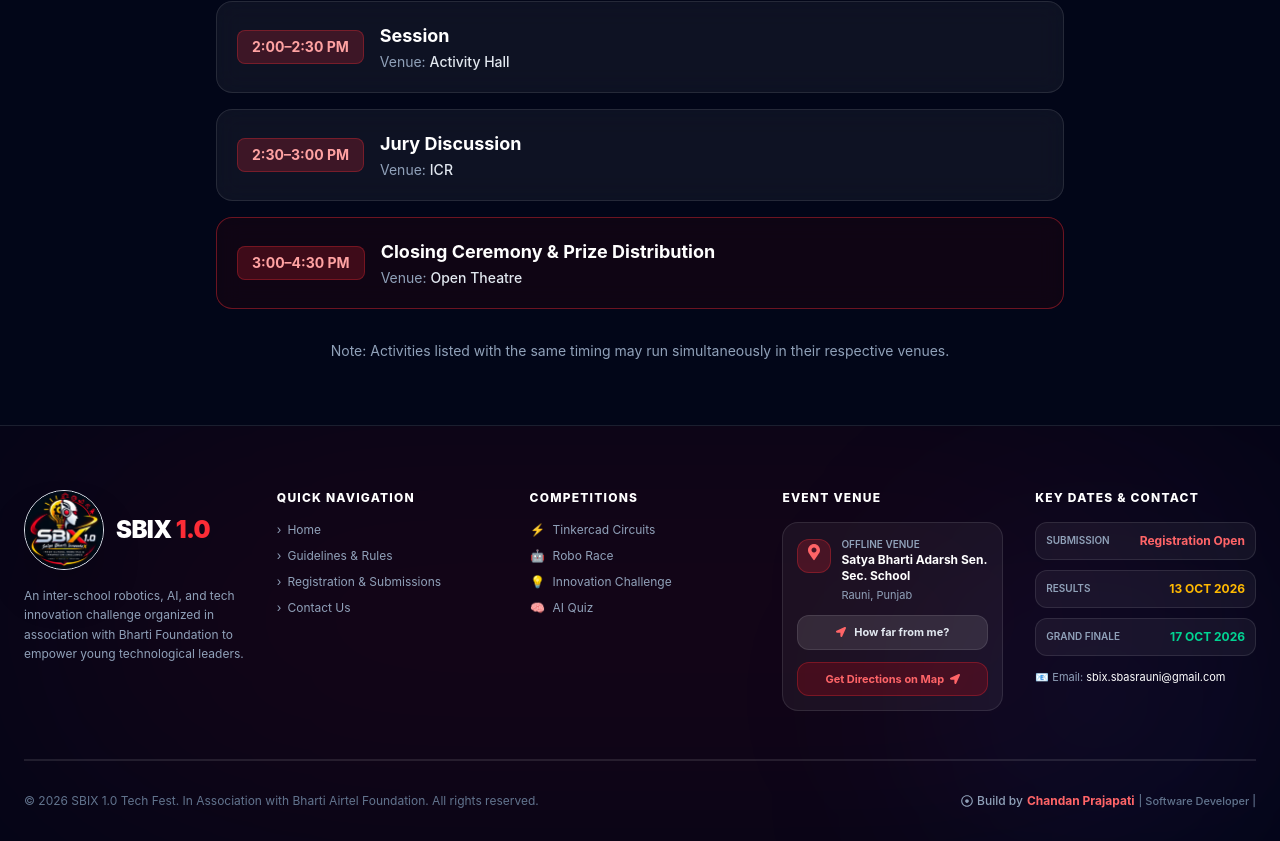
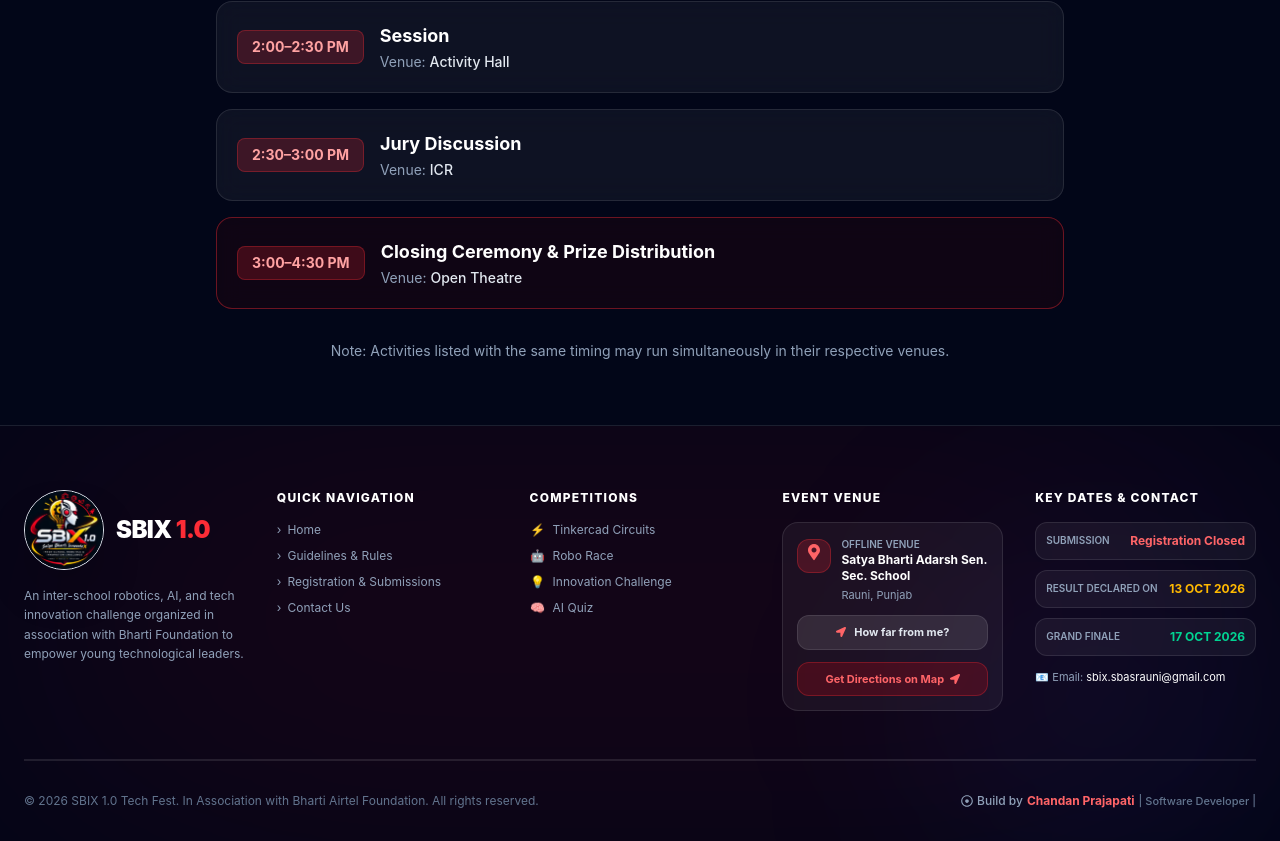
Before and after one commit to Cdansoftware/sbix, a React (Vite) app: page /home in a window 1280 px wide. Shown: the part 5902-6743 px from the top of the page. Built offline with nearby package versions, Linux system fonts and the light colour scheme.

Commit message:
addedall

```diff
--- a/src/pages/Contact.jsx
+++ b/src/pages/Contact.jsx
@@ -165,7 +165,8 @@ const Contact = () => {
                     className="mt-4 mb-2 font-black tracking-tight text-white"
                   >
                     <a
-                      href={`tel:${l.Contact}`}
+
+              href={`tel:${l.Contact}`}
                       className="hover:text-red-500 transition-colors"
                     >
                       {l.Contact}
--- a/src/pages/Footer.jsx
+++ b/src/pages/Footer.jsx
@@ -269,13 +269,13 @@ const Footer = () => {
                   Submission
                 </span>
                 <span className="text-xs font-bold text-red-400">
-                  Registration Open
+                  Registration Closed
                 </span>
               </div>
 
               <div className="p-2.5 rounded-xl bg-white/5 border border-white/10 flex items-center justify-between">
                 <span className="text-[10px] text-slate-400 uppercase font-semibold">
-                  Results
+                  Result Declared On
                 </span>
                 <span className="text-xs font-bold text-amber-400">
                   13 OCT 2026
--- a/src/pages/Jury.jsx
+++ b/src/pages/Jury.jsx
@@ -6,6 +6,7 @@ import Vrun from "../assets/Vrun.png";
 import Depak from "../assets/Depak.jpeg";
 import Jasmeen from "../assets/jasmeen.png";
 import { FaGavel } from "react-icons/fa";
+import { desc } from "framer-motion/m";
 
 const juryMembers = [
   {
@@ -97,6 +98,14 @@ const JuryCards = () => {
       image: Jasmeen,
       bio: "Distinguished academic leader contributing to computer science education and innovation.",
     },
+    {
+      name: "Sanchit Gupta",
+      title: "Founder of Agriguru Techbologies",
+      designation: "Founder of Agriguru Techbologies",
+      organization: "Plaksha University",
+      image: Sanchit,
+      bio: "NA"
+    }
   ];
 
   return (
--- a/src/pages/Registration.jsx
+++ b/src/pages/Registration.jsx
@@ -69,7 +69,7 @@ const Registration = () => {
               <p className="text-xs font-semibold text-slate-400">
                 Submission Deadline
               </p>
-              <p className="text-sm font-bold text-red-400">Registration Open</p>
+              <p className="text-sm font-bold text-red-400">Registration Closed</p>
             </div>
           </div>
 
@@ -123,7 +123,7 @@ const Registration = () => {
                   <span className="text-red-400 font-bold">•</span>
                   <span>
                     <strong>Submission Deadline:</strong> All entries must be
-                    submitted by <strong>Registration Open</strong>.
+                    submitted by <strong>Registration Closed</strong>.
                   </span>
                 </li>
                 <li className="flex items-start gap-2">
@@ -137,15 +137,15 @@ const Registration = () => {
                 <li className="flex items-start gap-2">
                   <span className="text-red-400 font-bold">•</span>
                   <span>
-                    <strong>Results:</strong> Selected teams will be announced
+                    <strong>Results:</strong> Selected teams has been announced
                     on <strong>13 OCT 2026</strong>.
                   </span>
                 </li>
                 <li className="flex items-start gap-2">
                   <span className="text-red-400 font-bold">•</span>
                   <span>
-                    <strong>Selection Notice:</strong> Selected teams will
-                    receive official selection letters via registered email.
+                    <strong>Selection Notice:</strong> Selected teams had
+                    received official selection letters via registered email.
                   </span>
                 </li>
                 <li className="flex items-start gap-2">
```
Lines whose indentation alone changed are shown as unchanged.
